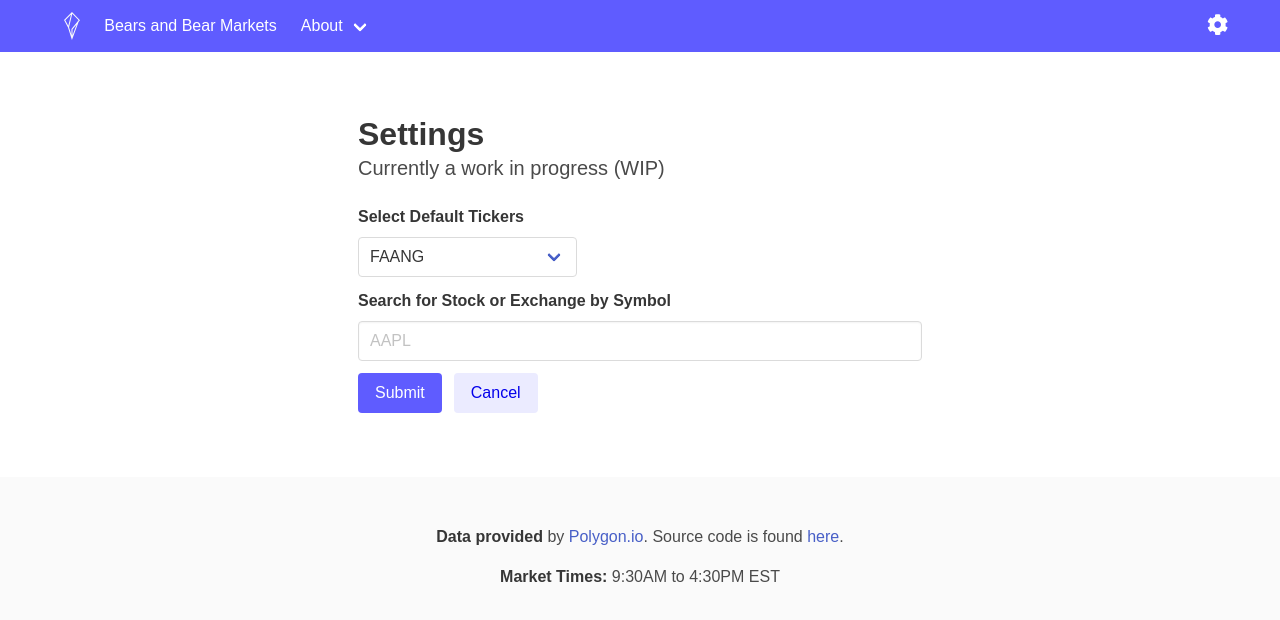
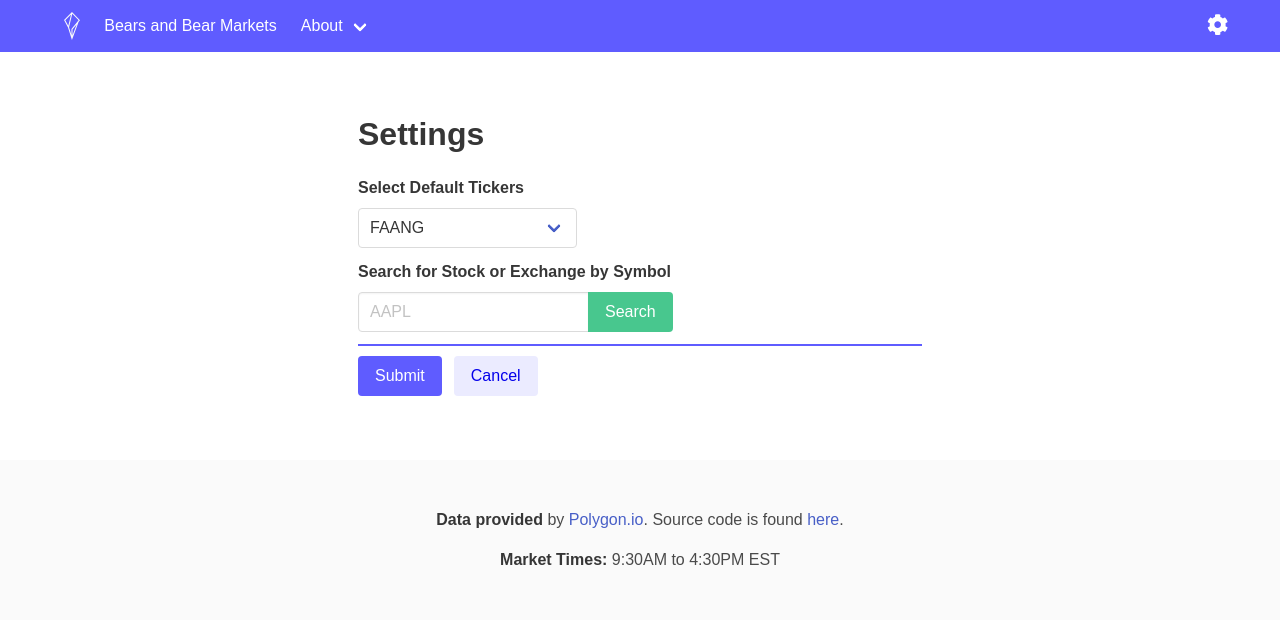
Before and after one commit to cpustejovsky/bears-and-bear-markets, a React (Create React App) app: page /settings in a window 1280 px wide. Shown: the top 620 px of the page. Built offline with nearby package versions, Linux system fonts and the light colour scheme; no server answers.

Commit message:
rudimentary settings working; reducer fix

```diff
--- a/src/components/Settings.jsx
+++ b/src/components/Settings.jsx
@@ -1,23 +1,26 @@
 import React, { Component } from "react";
 import { connect } from "react-redux";
 import { selectTickers } from "../actions";
+import history from "../history";
 
 class Settings extends Component {
-  change = (event) => {
+  state = {
+    term: "",
+  };
+  changeDefaultTickers = (event) => {
     this.props.selectTickers(event.target.value);
-  }
+  };
   render() {
     return (
       <div className="container margin-top">
         <div className="columns">
           <div className="column is-half is-offset-one-quarter">
             <h1 className="title">Settings</h1>
-            <h1 className="subtitle">Currently a work in progress (WIP)</h1>
             <div className="field">
               <label className="label">Select Default Tickers</label>
               <div className="control">
                 <div className="select">
-                  <select onChange={this.change}>
+                  <select onChange={this.changeDefaultTickers}>
                     <option value="faang">FAANG</option>
                     <option value="otherTech">Other Tech Companies</option>
                     <option value="auto">Automotive Companies</option>
@@ -25,17 +28,34 @@ class Settings extends Component {
                 </div>
               </div>
             </div>
-            <div className="field">
-              <label className="label">
-                Search for Stock or Exchange by Symbol
-              </label>
+            <label className="label">
+              Search for Stock or Exchange by Symbol
+            </label>
+            <div className="field has-addons">
               <div className="control">
-                <input className="input" type="text" placeholder="AAPL" />
+                <input
+                  className="input"
+                  type="text"
+                  placeholder="AAPL"
+                  value={this.state.term}
+                  onChange={this.onInputChange}
+                />
+              </div>
+              <div class="control">
+                <a class="button is-success">Search</a>
               </div>
             </div>
+            <div className="divider"/>
             <div className="field is-grouped">
               <div className="control">
-                <button className="button is-primary">Submit</button>
+                <button
+                  className="button is-primary"
+                  onClick={() => {
+                    history.push("/");
+                  }}
+                >
+                  Submit
+                </button>
               </div>
               <div className="control">
                 <button className="button is-primary is-light">Cancel</button>
--- a/src/sass/style.sass
+++ b/src/sass/style.sass
@@ -1,6 +1,9 @@
 @import url('https://fonts.googleapis.com/css?family=VT323&display=swap')
 $family-sans-serif: "Google Sans", sans-serif
 $primary: #5F5CFF
+.divider
+    border: .5px solid $primary
+    margin: 10px 0
 .margin-top
     margin-top: 5% !important
 .ticker
```
